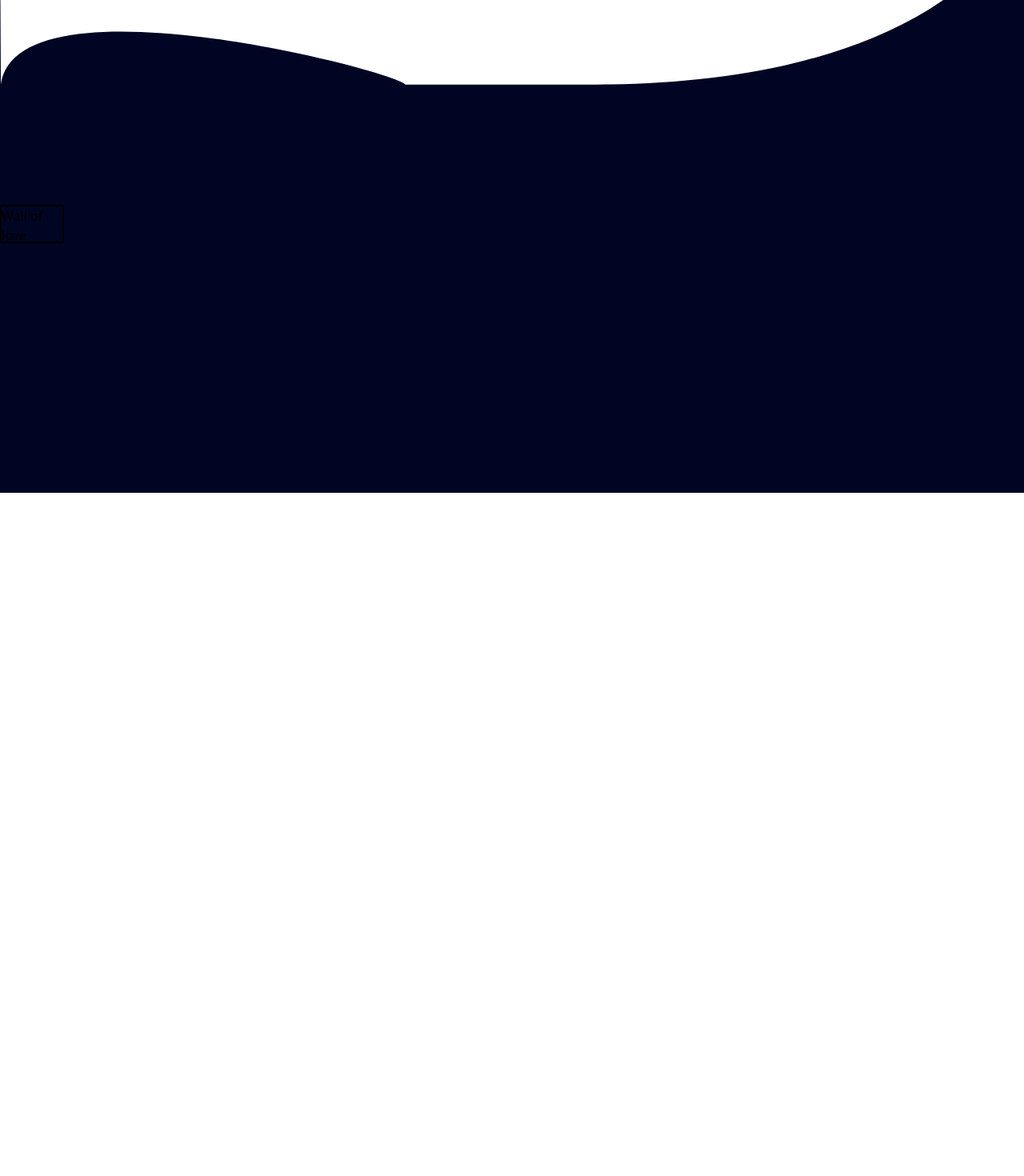
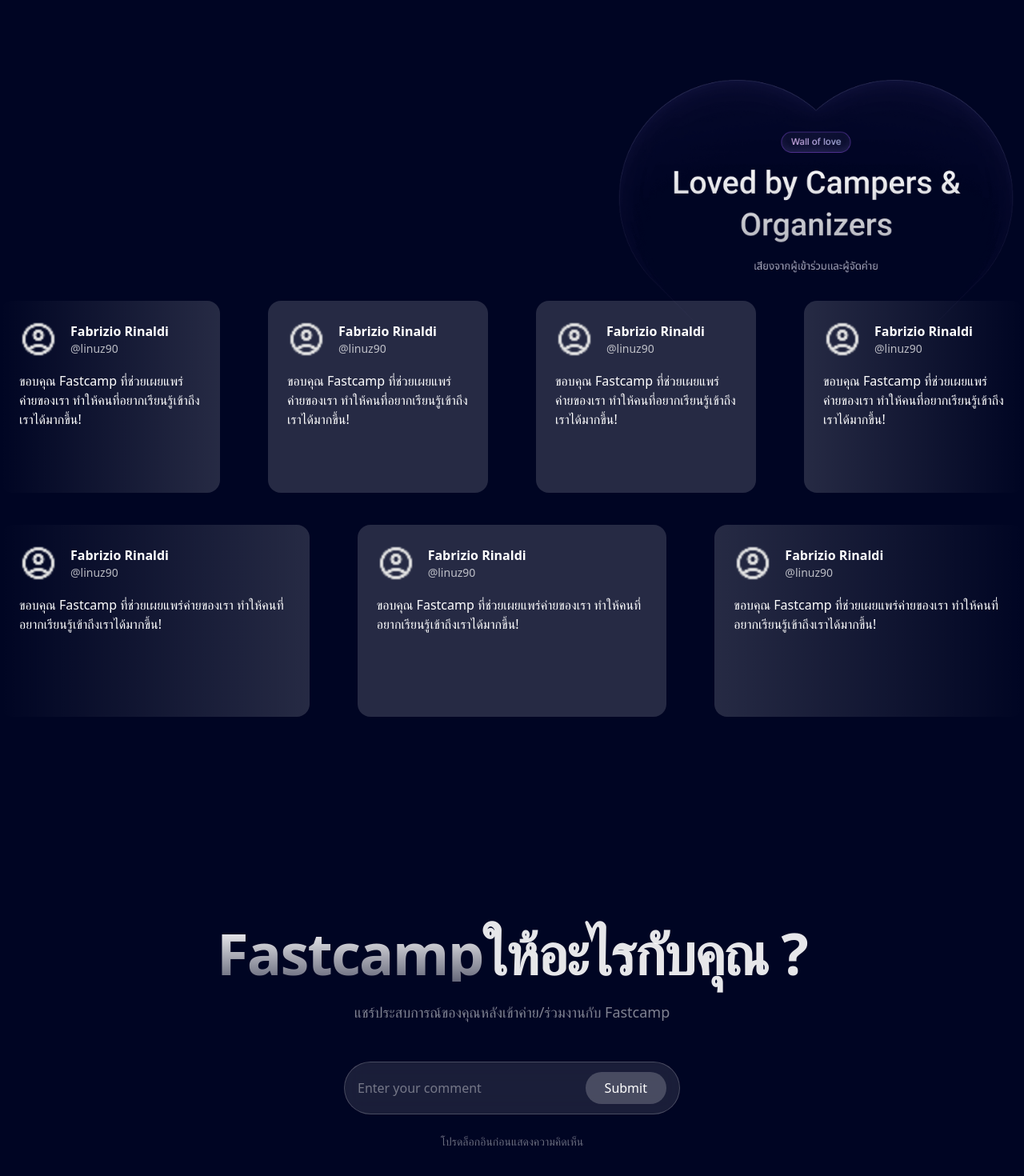
Before and after one commit to natthaphong67/Software-engineering, a Next.js app in the folder fastcamp/: page / in a window 1280 px wide. Shown: the part 4244-5714 px from the top of the page at 80% size. Before the commit the page ends 4860 px from the top, so only its background shows below. Built offline with nearby package versions, Linux system fonts and the light colour scheme.

Commit message:
เหลือ Image

```diff
--- a/fastcamp/app/Page/Home/Hero.tsx
+++ b/fastcamp/app/Page/Home/Hero.tsx
@@ -438,19 +438,123 @@
             </div>
           </div>
           {/* review */}
-          <div className="bg-[#000523] min-h-screen">
-            <div className="relative bg-white h-20">
-              <svg viewBox="0 0 1200 320" preserveAspectRatio="none" className="absolute bottom-25 translate-y-90 w-full h-65">
-                <path fill="white" transform="scale(1,-1) translate(0,-320)" d="M 1 62 C 19 235 465 82 475 62 L 700 62 C 898 63 1103 121 1200 318 L 1200 320 L 0 320 Z"/>
+          <div className="bg-[#000523] min-h-screen mt-5 justify-center items-center">
+            {/* wave */}
+            <div className="relative bg-[white]">
+              <svg viewBox="0 0 1200 320" preserveAspectRatio="none" className="absolute  w-full h-50">
+                <path fill="white" transform="scale(1,-1) translate(0,-320)" d="M 1 62 C 19 235 347 54 475 62 L 700 62 C 898 63 1103 121 1200 318 L 1200 320 L 0 320 Z"/>
               </svg>
             </div>
+            {/* Image */}
+            <div className="relative h-120 w-240 items-center justify-center ml-135 ">
+              <Image src="/Section.png" alt="Section" fill className="object-cover mt-60 "/>
+            </div>
+            {/* Box review top*/}
+            <div className="flex items-center justify-center space-x-15 mt-15">
+              {/* Box review 1 */}
+              <div className="bg-linear-to-r from-white/0 to-white/15 h-60 w-100 rounded-2xl p-6 text-white">
+                <div className="flex items-center gap-4 mb-4">
+                  <Image src="/Profile.png" alt="Profile" height="48" width="48" className="rounded-full object-cover"/>
+                  <div>
+                    <h1 className="font-semibold">Fabrizio Rinaldi</h1>
+                    <p className="text-sm opacity-70">@linuz90</p>
+                  </div>
+                </div>
+                <h1>ขอบคุณ Fastcamp ที่ช่วยเผยแพร่ค่ายของเรา ทำให้คนที่อยากเรียนรู้เข้าถึงเราได้มากขึ้น!</h1>
+              </div>
+              {/* Box review 2 */}
+              <div className="bg-white/15 h-60 w-100 rounded-2xl p-6 text-white">
+                <div className="flex items-center gap-4 mb-4">
+                  <Image src="/Profile.png" alt="Profile" height="48" width="48" className="rounded-full object-cover"/>
+                  <div>
+                    <h1 className="font-semibold">Fabrizio Rinaldi</h1>
+                    <p className="text-sm opacity-70">@linuz90</p>
+                  </div>
+                </div>
+                <h1>ขอบคุณ Fastcamp ที่ช่วยเผยแพร่ค่ายของเรา ทำให้คนที่อยากเรียนรู้เข้าถึงเราได้มากขึ้น!</h1>
+              </div>
+              {/* Box review 3 */}
+              <div className="bg-white/15 h-60 w-100 rounded-2xl p-6 text-white">
+                <div className="flex items-center gap-4 mb-4">
+                  <Image src="/Profile.png" alt="Profile" height="48" width="48" className="rounded-full object-cover"/>
+                  <div>
+                    <h1 className="font-semibold">Fabrizio Rinaldi</h1>
+                    <p className="text-sm opacity-70">@linuz90</p>
+                  </div>
+                </div>
+                <h1>ขอบคุณ Fastcamp ที่ช่วยเผยแพร่ค่ายของเรา ทำให้คนที่อยากเรียนรู้เข้าถึงเราได้มากขึ้น!</h1>
+              </div>
+              {/* Box review 4 */}
+              <div className="bg-linear-to-r from-white/15 to-white/0 h-60 w-100 rounded-2xl p-6 text-white">
+                <div className="flex items-center gap-4 mb-4">
+                  <Image src="/Profile.png" alt="Profile" height="48" width="48" className="rounded-full object-cover"/>
+                  <div>
+                    <h1 className="font-semibold">Fabrizio Rinaldi</h1>
+                    <p className="text-sm opacity-70">@linuz90</p>
+                  </div>
+                </div>
+                <h1>ขอบคุณ Fastcamp ที่ช่วยเผยแพร่ค่ายของเรา ทำให้คนที่อยากเรียนรู้เข้าถึงเราได้มากขึ้น!</h1>
+              </div>
+            </div>
+            {/* Box review low*/}
+            <div className="flex items-center justify-center space-x-15 mt-10">
+              {/* Box review 1 */}
+              <div className="bg-linear-to-r from-white/0 to-white/15 h-60 w-100 rounded-2xl p-6 text-white">
+                <div className="flex items-center gap-4 mb-4">
+                  <Image src="/Profile.png" alt="Profile" height="48" width="48" className="rounded-full object-cover"/>
+                  <div>
+                    <h1 className="font-semibold">Fabrizio Rinaldi</h1>
+                    <p className="text-sm opacity-70">@linuz90</p>
+                  </div>
+                </div>
+                <h1>ขอบคุณ Fastcamp ที่ช่วยเผยแพร่ค่ายของเรา ทำให้คนที่อยากเรียนรู้เข้าถึงเราได้มากขึ้น!</h1>
+              </div>
 
-            <div className="items-center justify-center mt-90">
-              <div className="h-12 w-20 mt-30 border-2 border-[##453183]">
-                <h1>Wall of love</h1>
+              {/* Box review 2 */}
+              <div className="bg-white/15 h-60 w-100 rounded-2xl p-6 text-white">
+                <div className="flex items-center gap-4 mb-4">
+                  <Image src="/Profile.png" alt="Profile" height="48" width="48" className="rounded-full object-cover"/>
+                  <div>
+                    <h1 className="font-semibold">Fabrizio Rinaldi</h1>
+                    <p className="text-sm opacity-70">@linuz90</p>
+                  </div>
+                </div>
+                <h1>ขอบคุณ Fastcamp ที่ช่วยเผยแพร่ค่ายของเรา ทำให้คนที่อยากเรียนรู้เข้าถึงเราได้มากขึ้น!</h1>
+              </div>
+
+              {/* Box review 3 */}
+              <div className="bg-linear-to-r from-white/15 to-white/0 h-60 w-100 rounded-2xl p-6 text-white">
+                <div className="flex items-center gap-4 mb-4">
+                  <Image src="/Profile.png" alt="Profile" height="48" width="48" className="rounded-full object-cover"/>
+                  <div>
+                    <h1 className="font-semibold">Fabrizio Rinaldi</h1>
+                    <p className="text-sm opacity-70">@linuz90</p>
+                  </div>
+                </div>
+                <h1>ขอบคุณ Fastcamp ที่ช่วยเผยแพร่ค่ายของเรา ทำให้คนที่อยากเรียนรู้เข้าถึงเราได้มากขึ้น!</h1>
               </div>
             </div>
           </div>
+          {/* Box review 3 */}
+          <div className="bg-[#000523] min-h-screen flex items-center justify-center">
+            <div className="flex flex-col items-center text-center gap-6">
+              <div className="text-6xl md:text-7xl font-extrabold tracking-tight flex">
+                <h1 className="bg-linear-to-b from-white to-white/40 bg-clip-text text-transparent">Fastcamp</h1>
+                <h1 className="text-white/90">ให้อะไรกับคุณ ?</h1>
+              </div>
+              <div>
+                <h1 className="text-white/50 text-lg">แชร์ประสบการณ์ของคุณหลังเข้าค่าย/ร่วมงานกับ Fastcamp</h1>
+              </div>
+              <div className="mt-6 flex items-center gap-3 bg-white/10 backdrop-blur-md border border-white/20 rounded-full px-4 py-3 w-105 max-w-full">
+                <input type="text" placeholder="Enter your comment" className="bg-transparent flex-1 outline-none text-white placeholder-white/40"/>
+                <button className="bg-white/20 hover:bg-white/30 transition px-6 py-2 rounded-full text-white font-medium">Submit</button>
+              </div>
+              <div>
+                <h1 className="text-white/40 text-sm">โปรดล็อกอินก่อนแสดงความคิดเห็น</h1>
+              </div>
+            </div>
+          </div>
+
         </div>
       </div>
     </div>
```
Also changed, not shown: fastcamp/public/Section.png (renamed from fastcamp/public/Image/1.Home Page/Section.png).
